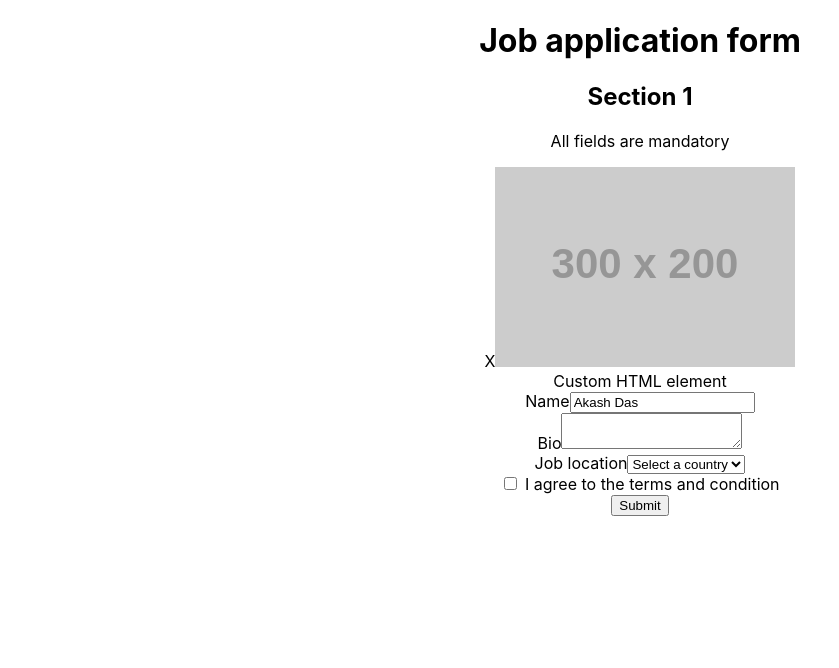
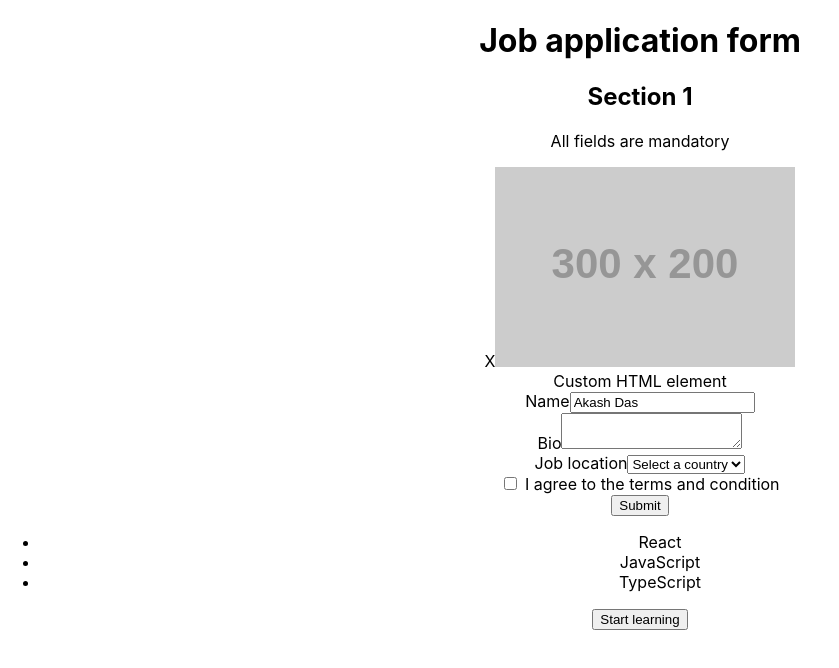
Before and after one commit to akash02-das/react-testing-with-jest, a React (Create React App) app: page / in a window 1280 px wide. Shown: the top 668 px of the page, without its empty margins (0-839 px from the left). Built offline with nearby package versions, Linux system fonts and the light colour scheme.

Commit message:
queryBy, queryAllBy, findBy and findAllBy

```diff
--- a/src/App.tsx
+++ b/src/App.tsx
@@ -1,10 +1,14 @@
 import './App.css';
 import Application from './components/application/Application';
+import Skills from './components/skills/Skills';
 
 function App() {
+  const skills = ['React', 'JavaScript', 'TypeScript'];
+
   return (
     <div className='App'>
       <Application />
+      <Skills skills={skills} />
     </div>
   );
 }
--- /dev/null
+++ b/src/components/skills/Skills.tsx
@@ -0,0 +1,29 @@
+import { useEffect, useState } from 'react';
+import { SkillsProps } from './Skills.types';
+
+const Skills = ({ skills }: SkillsProps) => {
+  const [isLoggedIn, setIsLoggedIn] = useState(false);
+
+  useEffect(() => {
+    setTimeout(() => {
+      setIsLoggedIn(true);
+    }, 1001);
+  }, []);
+
+  return (
+    <>
+      <ul>
+        {skills.map((skill) => (
+          <li key={skill}>{skill}</li>
+        ))}
+      </ul>
+      {isLoggedIn ? (
+        <button>Start learning</button>
+      ) : (
+        <button onClick={() => setIsLoggedIn(true)}>LogIn</button>
+      )}
+    </>
+  );
+};
+
+export default Skills;
--- /dev/null
+++ b/src/components/skills/Skills.types.ts
@@ -0,0 +1,3 @@
+export type SkillsProps = {
+  skills: string[];
+};
```
Also changed, not shown: 1 other file (tests, documents, lock files or other folders).
